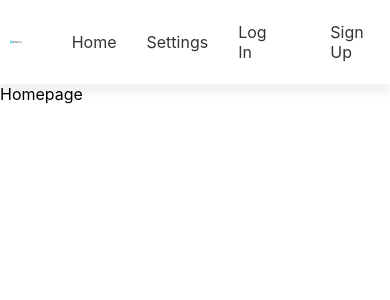
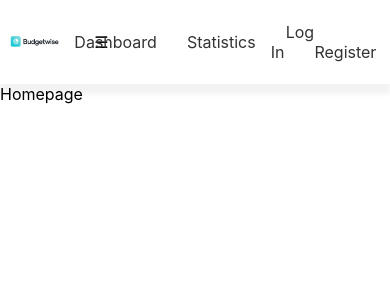
Before and after one commit to DZhivkovv/budgetwise, a React (Create React App) app in the folder frontend/: page / in a window 390 px wide. Shown: the top 300 px of the page. Built offline with nearby package versions, Linux system fonts and the light colour scheme; no server answers.

Commit message:
refactor: Improve NavigationBar with main links constant, mobile toggle, and JSDoc

```diff
--- a/frontend/src/components/NavigationBar.jsx
+++ b/frontend/src/components/NavigationBar.jsx
@@ -1,39 +1,82 @@
-import { useContext } from 'react';
+import { useContext, useState } from 'react';
 import { AuthContext } from '../context/AuthContext';
-import { Link } from 'react-router-dom';
-
+import { NavLink } from 'react-router-dom';
 import logo from '../assets/logo.png';
-
-// Global CSS styles.
 import '../styles/navigation.css';
 
+// Main application links
+const MAIN_LINKS = ['Dashboard', 'Statistics'];
+
+/**
+ * NavigationBar component.
+ *
+ * Renders the navigation bar for the app.
+ * Features:
+ *  - Logo
+ *  - Hamburger menu (for mobile)
+ *  - Links
+ *
+ * @returns {JSX.Element} The navigation bar component.
+ */
 const NavigationBar = () => {
-    // A context that tracks if the user is logged in or not
+    // Auth state used to show correct authentication links
     const { isLoggedIn } = useContext(AuthContext);
 
-    // Placeholder navigation links.
-    let links = ['Home', 'Settings'];
-    // Authentication-related links
-    const authenticationLinks = isLoggedIn ? ['Sign Out'] : ['Log In', 'Sign Up'];
+    // State to toggle mobile menu open/close
+    const [isOpen, setIsOpen] = useState(false);
+
+    // Authentication links change based on login status
+    const authenticationLinks = isLoggedIn ? ['Logout'] : ['Log In', 'Register'];
 
     return (
-        <nav className='g_navbar g_height-10'>
+        <nav className={`g_navbar ${isOpen ? 'g_navbar--open' : ''}`}>
             <div className='g_navbar__section'>
                 {/* Logo */}
-                <div className='g_navbar__logo-container'>
-                    <img src={logo} className="g_logo" alt="Budgetwise" />
-                </div>
-                <div className='g_navbar__links-container'>
-                    {/* Navigation links */}
-                    {links.map( link => <Link className='g_navbar__item' key={link}>{link}</Link> )}
-                </div>
+                <img src={logo} className="g_logo" alt="Budgetwise" />
+
+                {/* Hamburger button for mobile */}
+                <button
+                    className="g_navbar__toggle"
+                    onClick={() => setIsOpen(prev => !prev)}
+                    aria-label="Toggle navigation"
+                >
+                    ☰
+                </button>
             </div>
-            <div className='g_navbar__section'>
-                {/* Authentication-related links */}
-                {authenticationLinks.map( link => <Link className='g_navbar__item' key={link}>{link}</Link>)}
+
+            {/* Main navigation links */}
+            <div className="g_navbar__links-container">
+                {MAIN_LINKS.map(link => (
+                    <NavLink
+                        to={`/${link.toLowerCase()}`}
+                        key={link}
+                        className={({ isActive }) =>
+                            isActive ? "g_navbar__item g_navbar__item__active" : "g_navbar__item"
+                        }
+                        onClick={() => setIsOpen(false)} // Close menu on link click
+                    >
+                        {link}
+                    </NavLink>
+                ))}
+            </div>
+
+            {/* Authentication links */}
+            <div className="g_navbar__auth-container">
+                {authenticationLinks.map(link => (
+                    <NavLink
+                        to={`/${link.toLowerCase().replace(' ', '')}`} // Normalize URL for routes
+                        key={link}
+                        className={({ isActive }) =>
+                            isActive ? "g_navbar__item g_navbar__item__active" : "g_navbar__item"
+                        }
+                        onClick={() => setIsOpen(false)} // Close menu on click
+                    >
+                        {link}
+                    </NavLink>
+                ))}
             </div>
         </nav>
-    )
-}
+    );
+};
 
-export default NavigationBar
+export default NavigationBar;
```
